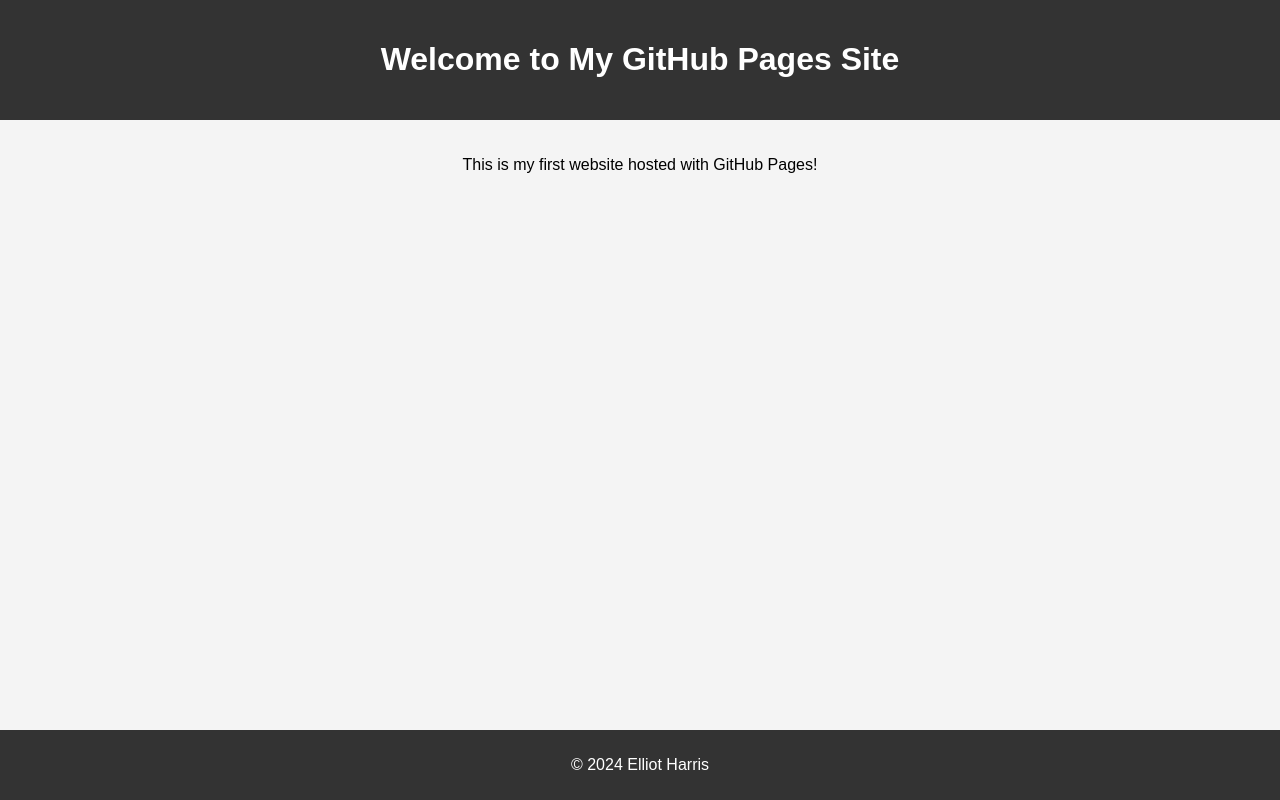
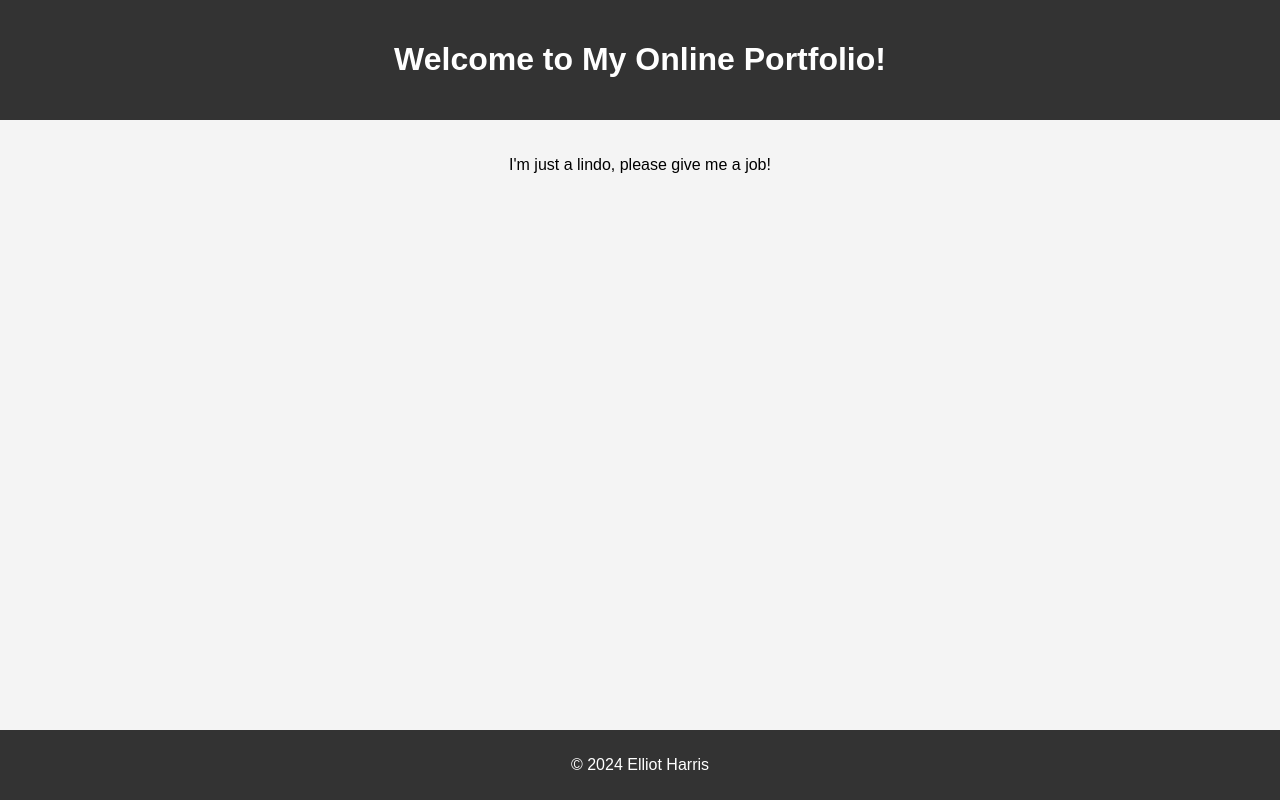
Before and after one commit to ElliotHarris/Portfolio, a plain HTML site: page index.html in a window 1280 px wide. Drawn offline with Linux system fonts and the light colour scheme.

Commit message:
Update index.html

```diff
--- a/index.html
+++ b/index.html
@@ -32,10 +32,10 @@
 </head>
 <body>
     <header>
-        <h1>Welcome to My GitHub Pages Site</h1>
+        <h1>Welcome to My Online Portfolio!</h1>
     </header>
     <main>
-        <p>This is my first website hosted with GitHub Pages!</p>
+        <p>I'm just a lindo, please give me a job!</p>
     </main>
     <footer>
         <p>© 2024 Elliot Harris</p>
```
